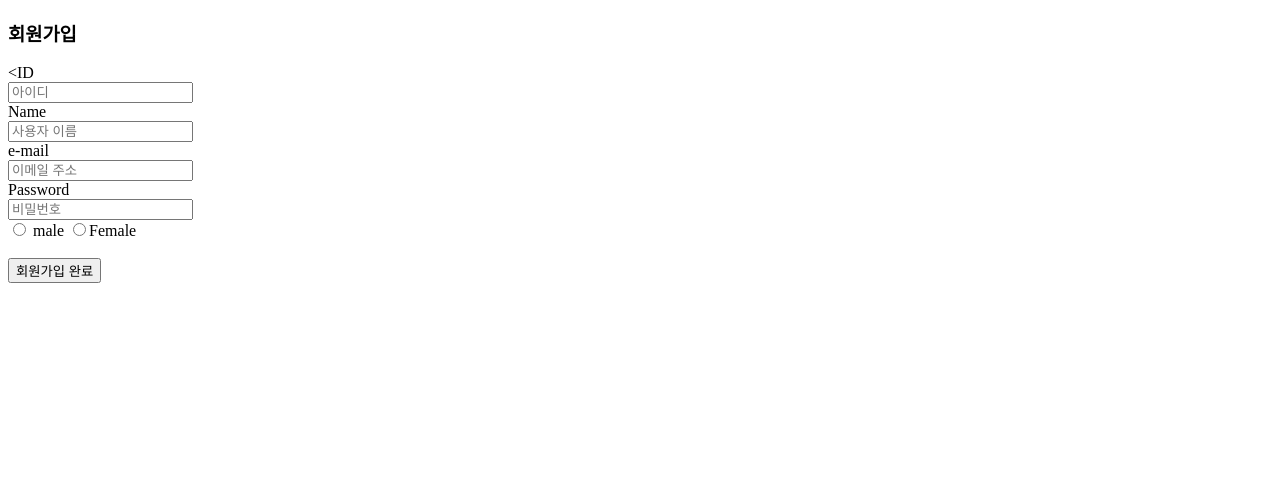
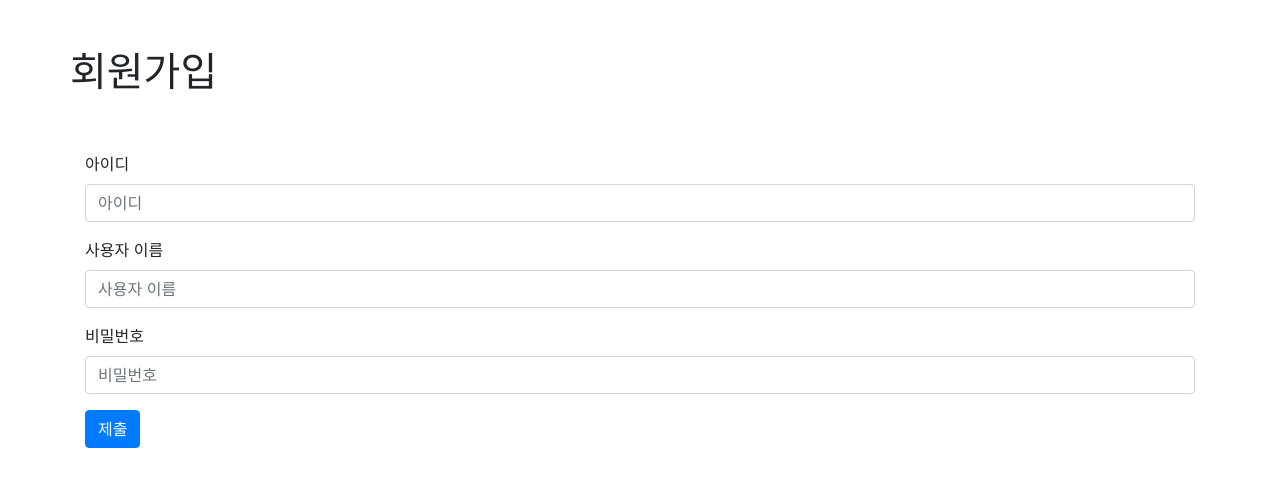
Before and after one commit to kangsinhee/Flask_practice, a Flask app: template templates/register.html in a window 1280 px wide. Shown: the top 487 px of the page. Run offline with Flask 2, Linux system fonts and the light colour scheme; the template is opened without the code that fills it: values that come from a table or form of the project are taken from there, others are empty; some libraries are stand-ins or nearby versions.

Commit message:
.
Signed-off-by: sinhee <rkdtlsgml40@naver.com>

```diff
--- a/app.py
+++ b/app.py
@@ -1,38 +1,33 @@
 import os
-from flask import Flask, render_template, request, url_for, redirect, session
+from flask import Flask
+from flask import render_template, request, url_for, redirect, session
 from models import db, cuser
 from flask_wtf.csrf import CSRFProtect
 from forms import RegisterForm, LoginForm
 
 app = Flask(__name__)
 
-@app.route('/register', methods=['GET, POST'])
-def register():
-    if request.method == 'GET':
-        return render_template('register.html')
-    else:
-        userid = request.form.get('userid')
-        username = request.form.get('username')
-        password = request.form.get('password')
-        email = request.form.get('email')
-        if not (userid and username and password and email):
-            return "모든 항목을 입력해주세요"
-        else:
-            user = cuser()
-            user.password = password
-            user.userid = userid
-            user.username = username
-            user.email = email
-            db.session.add(user)
-            db.session.commit()
-            print('New user: %s' %user.userid)
-            print('Password: %s\n' %password)
-    return redirect(url_for('home'))
-
 @app.route('/')
 def home():
     Username = session.get('username', None)
-    return render_template("main.html", username = Username)
+    UseriD = session.get('userID', None)
+    return render_template("main.html", name = Username, id = UseriD)
+
+@app.route('/register', methods=['GET','POST'])
+def register():  # get 요청 단순히 페이지 표시 post요청 회원가입-등록을 눌렀을때 정보 가져오는것
+    form = RegisterForm()
+    if form.validate_on_submit():  # POST검사의 유효성검사
+        user = cuser()  # models.py에 있는 Fcuser
+        user.userid = form.data.get('userid')
+        user.username = form.data.get('username')
+        user.password = form.data.get('password')
+        user.email = form.data.get('email')
+
+        print(user.userid, user.password)
+        db.session.add(user)
+        db.session.commit()
+        return "가입 완료"
+    return render_template('register.html', form=form)
 
 @app.route('/login', methods=['GET', 'POST'])
 def login():
@@ -50,7 +45,6 @@ def logout():
     session.pop('userid',None)
     return redirect(url_for('home'))
 if __name__ == "__main__":
-
     BASE_DIR = os.path.abspath(__file__)    #DB 경로를 상대 경로로 설정
     DIR = os.path.join(BASE_DIR, "DB")
     FILE = 'DB/db.sqlite'
@@ -68,4 +62,4 @@ if __name__ == "__main__":
     db.app = app
     db.create_all()
 
-    app.run(debug=True, host='10.156.146.101', port='5000')
+    app.run(debug=True, host='127.0.0.1', port='5000')
--- a/forms.py
+++ b/forms.py
@@ -6,7 +6,7 @@ from wtforms.validators import DataRequired, EqualTo
 class RegisterForm(FlaskForm):
     userid = StringField('userid', validators=[DataRequired()])
     username = StringField('username', validators=[DataRequired()])
-    password = PasswordField('password', validators=[DataRequired()]) #equalTo("필드네임")
+    password = PasswordField('password', validators=[DataRequired()])
     email = PasswordField('email', validators=[DataRequired()])
 
 class LoginForm(FlaskForm):
@@ -18,7 +18,6 @@ class LoginForm(FlaskForm):
             password = field.data
             fcuser = cuser.query.filter_by(userid=userid).first()
             if fcuser.password != password:
-                # raise ValidationError(message % d)
-                raise ValueError('Wrong password')
+                raise ValueError('<br> Wrong password <br>')
     userid = StringField('userid', validators=[DataRequired()])
     password = PasswordField('password', validators=[DataRequired(), UserPassword()])
--- a/templates/login.html
+++ b/templates/login.html
@@ -14,13 +14,10 @@
                 <form method="POST" >
                     {{form.csrf_token}}
                     <div class="form-group">
-
                         {{form.userid.label("아이디")}}
                         {{form.userid(class="form-control", placeholder="아이디")}}
                     </div>
-
                     <div class="form-group">
-
                         {{form.password.label("비밀번호")}}
                         {%if form.password.errors%}
                         <!-- 로그인 실패시 errors/ password필드의 모든 에러를 갖고있다. -->
@@ -28,9 +25,7 @@
                         <!--0 : 첫번째 에러메시지를 출력 하겠다 라는 뜻  -->
                         {%endif%}
                         {{form.password(class="form-control", placeholder="비밀번호")}}
-
                     </div>
-
                     <button type="submit" class="btn btn-primary">로그인</button>
                 </form>
             </div>
--- a/templates/main.html
+++ b/templates/main.html
@@ -10,8 +10,8 @@
         <nav>
             <h3> Flask SQLAlchemy </h3>
             <ul>
-                {%if username %}
-                    {{ username }}
+                {%if id %}
+                    {{ name }}
                     <li><a href="/logout" style="color: black"> LOGOUT </a></li>
                 {% else %}
                     <a> <li><a href="/login" style="color: black"> LOGIN </a></li> </a>
--- a/templates/register.html
+++ b/templates/register.html
@@ -1,55 +1,52 @@
-<!DOCTYPE html>
-<html lang="en">
-<head>
-    <meta charset="UTF-8">
-    <title> Signup </title>
-</head>
+<html>
+    <head>
+        <meta charset='utf-8'/>
+        <meta name='viewport' content="width=device-width, initial-scale=1, shrink-to-fit=no"/>
+
+    <link rel="stylesheet" href="https://stackpath.bootstrapcdn.com/bootstrap/4.3.1/css/bootstrap.min.css"
+     integrity="sha384-ggOyR0iXCbMQv3Xipma34MD+dH/1fQ784/j6cY/iJTQUOhcWr7x9JvoRxT2MZw1T" crossorigin="anonymous">
+    <script src="https://code.jquery.com/jquery-3.3.1.slim.min.js"
+     integrity="sha384-q8i/X+965DzO0rT7abK41JStQIAqVgRVzpbzo5smXKp4YfRvH+8abtTE1Pi6jizo" crossorigin="anonymous">
+     </script>
+    <script src="https://cdnjs.cloudflare.com/ajax/libs/popper.js/1.14.7/umd/popper.min.js"
+     integrity="sha384-UO2eT0CpHqdSJQ6hJty5KVphtPhzWj9WO1clHTMGa3JDZwrnQq4sF86dIHNDz0W1" crossorigin="anonymous">
+     </script>
+    <script src="https://stackpath.bootstrapcdn.com/bootstrap/4.3.1/js/bootstrap.min.js"
+     integrity="sha384-JjSmVgyd0p3pXB1rRibZUAYoIIy6OrQ6VrjIEaFf/nJGzIxFDsf4x0xIM+B07jRM" crossorigin="anonymous">
+     </script>
+    </head>
+
 <body>
     <div class="container">
-        <div> <h3>회원가입</h3> </div>
-        <div>
-            <form method="post">
-                <div class="form-group">
-                    <!--{{form.csrf_token}}
-                    <div class = 'form-group'>
+        <div class="row mt-5">
+            <h1>회원가입</h1>
+        </div>
+        <div class="row mt-5">
+            <div class="col-12">
+                <form method="POST" >   <!--엑션 삭제해야됌-->
+                    {{form.csrf_token}}
+                    <div class="form-group">
+                        <!-- <label for="userid">아이디</label>
+                        <input type="text" class="form-control" id="userid" placeholder="아이디" name="userid" /> -->
                         {{form.userid.label("아이디")}}
                         {{form.userid(class="form-control", placeholder="아이디")}}
                     </div>
-                    <div class = 'form-group'>
+                    <div class="form-group">
+                        <!-- <label for="username">이름</label>
+                        <input type="text" class="form-control" id="username" placeholder="사용자이름" name="username" /> -->
                         {{form.username.label("사용자 이름")}}
-                        {{form.username(class="form-control", placeholder="이름")}}
+                        {{form.username(class="form-control", placeholder="사용자 이름")}}
                     </div>
-                    <div class = 'form-group'>
-                        {{form.email.label("email")}}
-                        {{form.email(class="form-control", placeholder="email")}}
-                    </div>
-                    <div class = 'form-group'>
+                    <div class="form-group">
+                        <!-- <label for="password">비밀번호</label>
+                        <input type="password" class="form-control" id="password" placeholder="비밀번호" name="password" /> -->
                         {{form.password.label("비밀번호")}}
                         {{form.password(class="form-control", placeholder="비밀번호")}}
-                    </div> -->
-                    <<label for="userid">ID</label><br>
-                    <input type="text" class="form-control" id="userid" placeholder="아이디" name="userid"/>
-                </div>
-                <div class="form-group">
-                    <label for="username">Name</label><br>
-                    <input type="text" class="form-control" id="username" placeholder="사용자 이름" name="username"/>
-                </div>
-                <div class="form-group">
-                    <label for="email"> e-mail </label><br>
-                    <input type="text" class="form-control" id="email" placeholder="이메일 주소" name="email"/>
-                </div>
-                <div class="form-group">
-                    <label for="password">Password</label><br>
-                    <input type="password" class="form-control" id="password" placeholder="비밀번호" name="password"/>
-                </div>
-                <div class="form-group">
-                    <label for="male">
-                        <input type="radio" id="male" name="gender" value="male" /> male </label>
-                    <label for="female">
-                        <input type="radio" id="female" name="gender" value="female" />Female</label>
-                </div><br>
-                <button type="submit" class="btn btn-primary">회원가입 완료</button>
-            </form>
+                    </div>
+                    <button type="submit" class="btn btn-primary">제출</button>
+                </form>
+            </div>
+
         </div>
     </div>
 </body>
```
Also changed, not shown: templates/register_test.html (deleted, +0 -35 lines), DB/db.sqlite (added).
